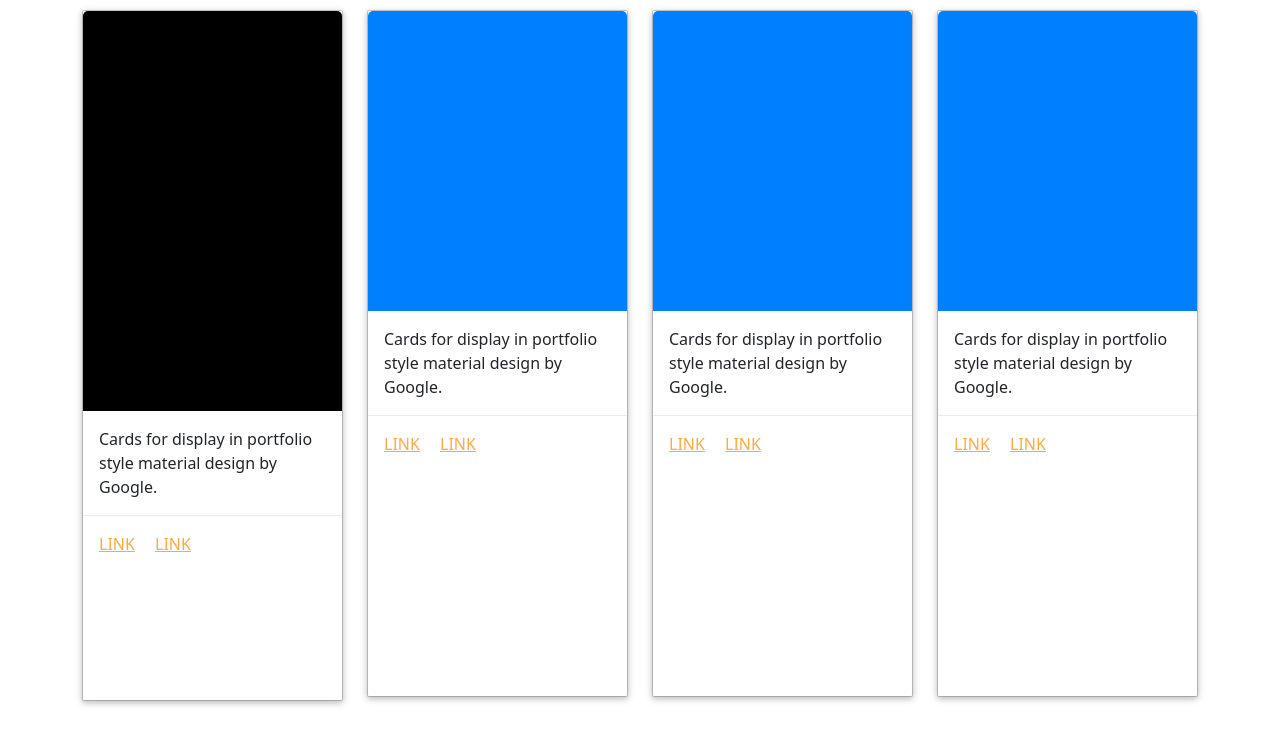
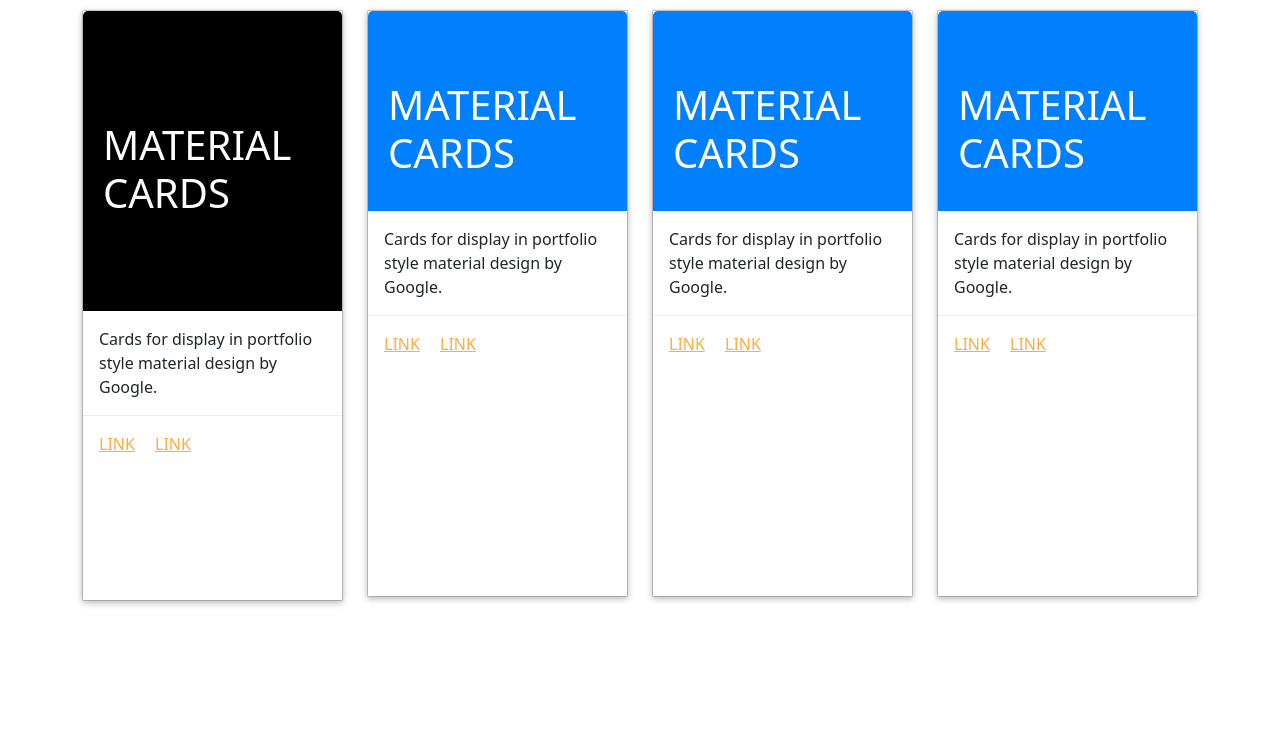
Before and after one commit to kathireshG/MERN_Internship_2, a plain HTML site: page bts/task4/BTS Task4.html in a window 1280 px wide. Drawn offline with nearby package versions, Linux system fonts and the light colour scheme.

Commit message:
Add files via upload

```diff
--- a/bts/task4/BTS Task4.html
+++ b/bts/task4/BTS Task4.html
@@ -82,6 +82,15 @@
         color: #ffd8a6;
         text-decoration: none;
       }
+      h1{
+        position: absolute; top: 0; left: 0; z-index: 1;
+        color: white;
+        margin-top: 70px;
+        margin-left: 20px
+      }
+      #h1_{
+        margin-top: 110px;
+      }
     </style>
   </head>
   <body>
@@ -89,7 +98,12 @@
       <div class="row">
         <div class="col-sm-3">
           <div class="card">
-            <img src="Black.png" class="card-img-top" style="height: 400px" />
+            <div style="position: relative;">
+              <h1 class="display-6" id="h1_">MATERIAL CARDS</h1>
+              <img src="Black.png" class="card-img-top" style="height: 300px" />
+            </div>
+
+            </h1>
             <div class="card-content">
               <p>
                 Cards for display in portfolio style material design by Google.
@@ -110,7 +124,10 @@
         </div>
         <div class="col-sm-3">
           <div class="card">
-            <img src="Blue.jpeg" class="card-img-top" style="height: 300px" />
+            <div style="position: relative;">
+              <h1 class="display-6">MATERIAL CARDS</h1>
+              <img src="Blue.jpeg" class="card-img-top" style="height: 200px" />
+            </div>
 
             <div class="card-content">
               <p>
@@ -136,7 +153,10 @@
         </div>
         <div class="col-sm-3">
           <div class="card">
-            <img src="Blue.jpeg" class="card-img-top" style="height: 300px" />
+            <div style="position: relative;">
+              <h1 class="display-6">MATERIAL CARDS</h1>
+              <img src="Blue.jpeg" class="card-img-top" style="height: 200px" />
+            </div>
 
             <div class="card-content">
               <p>
@@ -162,7 +182,10 @@
         </div>
         <div class="col-sm-3">
           <div class="card">
-            <img src="Blue.jpeg" class="card-img-top" style="height: 300px" />
+            <div style="position: relative;">
+              <h1 class="display-6" >MATERIAL CARDS</h1>
+              <img src="Blue.jpeg" class="card-img-top" style="height: 200px" />
+            </div>
 
             <div class="card-content">
               <p>
```
